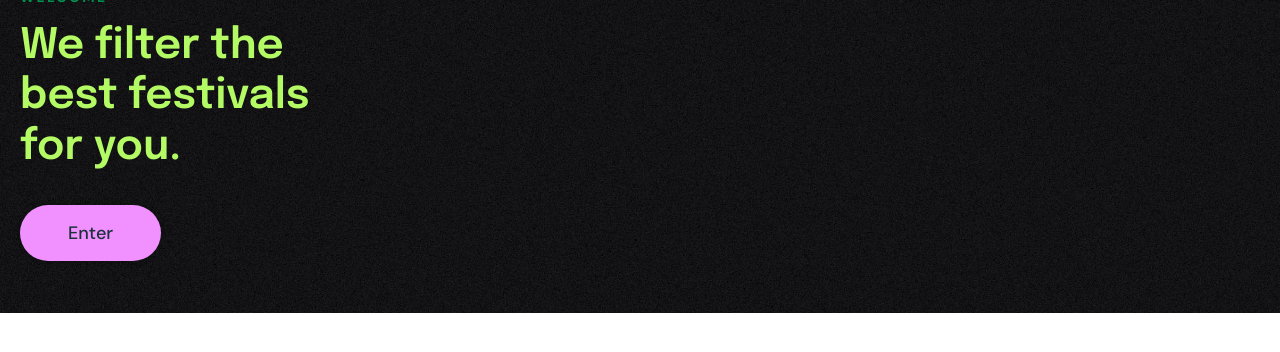
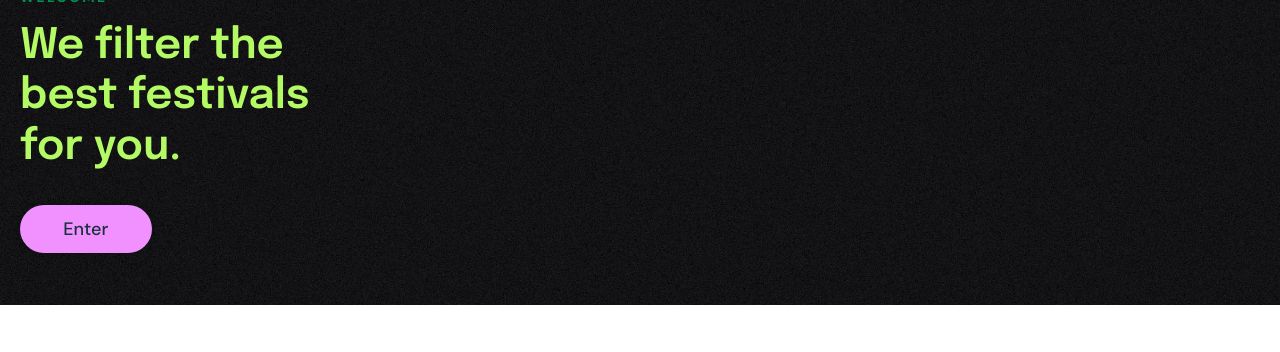
Before and after one commit to davidwobido/festival-filter, a React (Vite) app: page / in a window 1280 px wide. Shown: the top 352 px of the page. Built offline with nearby package versions, Linux system fonts and the light colour scheme.

Commit message:
:lipstick: Change size of button normaö

```diff
--- a/src/components/Buttons/Button.module.css
+++ b/src/components/Buttons/Button.module.css
@@ -9,7 +9,7 @@
   color: var(--color-primary-bg);
   background-color: var(--color-primary-accent);
   border: none;
-  padding: 1rem 3rem;
+  padding: 0.75rem 2.7rem;
   border-radius: 1.875rem;
   box-shadow: 0 0 0.35em rgb(0 0 0 / 25%);
 }
```
